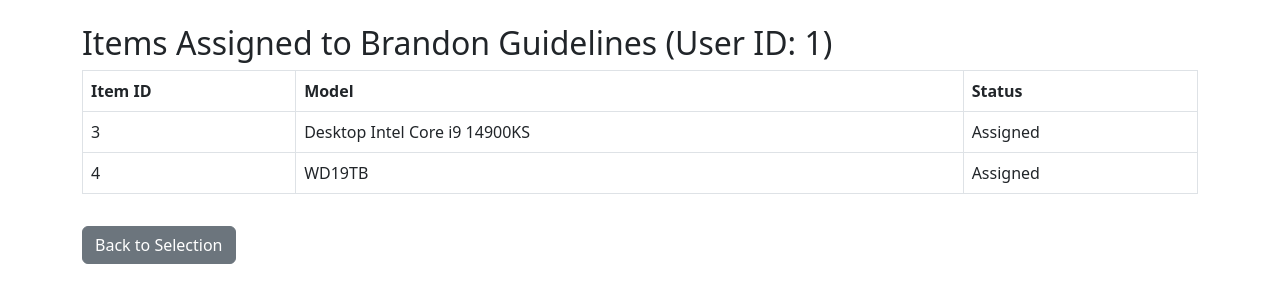
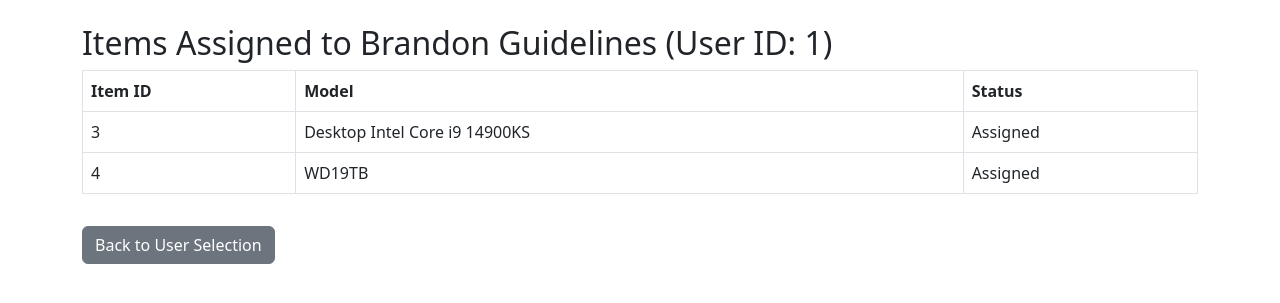
Before and after one commit to ArtiomKrits92/it-asset-management, a Flask app: page /show_user_items/1 in a window 1280 px wide. Shown: the part 104-407 px from the top of the page. Run offline with Flask 3, Linux system fonts and the light colour scheme.

Commit message:
Testing Show All Items by the User

```diff
--- a/website/app.py
+++ b/website/app.py
@@ -186,9 +186,19 @@
     if user_id not in users_db:
         flash("User ID not found.", "danger")
         return redirect(url_for("show_user_items_select"))
+
     user = users_db[user_id]
-    items = [items_db[item_id] for item_id in user["items"] if item_id in items_db]
-    return render_template("show_user_items.html", user=user, user_id=user_id, items=items, menu_links=get_menu_links())
+    # Safely get assigned items present in items_db
+    assigned_items = [items_db[iid] for iid in user["items"] if iid in items_db]
+
+    return render_template(
+        "show_user_items.html",
+        user=user,
+        user_id=user_id,
+        items=assigned_items,
+        menu_links=get_menu_links(),
+    )
+
 
 @app.route("/show_stock_items")
 def show_stock_items():
--- a/website/templates/show_user_items.html
+++ b/website/templates/show_user_items.html
@@ -25,6 +25,6 @@
 <p>This user has no assigned items.</p>
 {% endif %}
 
-<a href="{{ url_for('show_user_items_select') }}" class="btn btn-secondary mt-3">Back to Selection</a>
+<a href="{{ url_for('show_user_items_select') }}" class="btn btn-secondary mt-3">Back to User Selection</a>
 
 {% endblock %}
```
